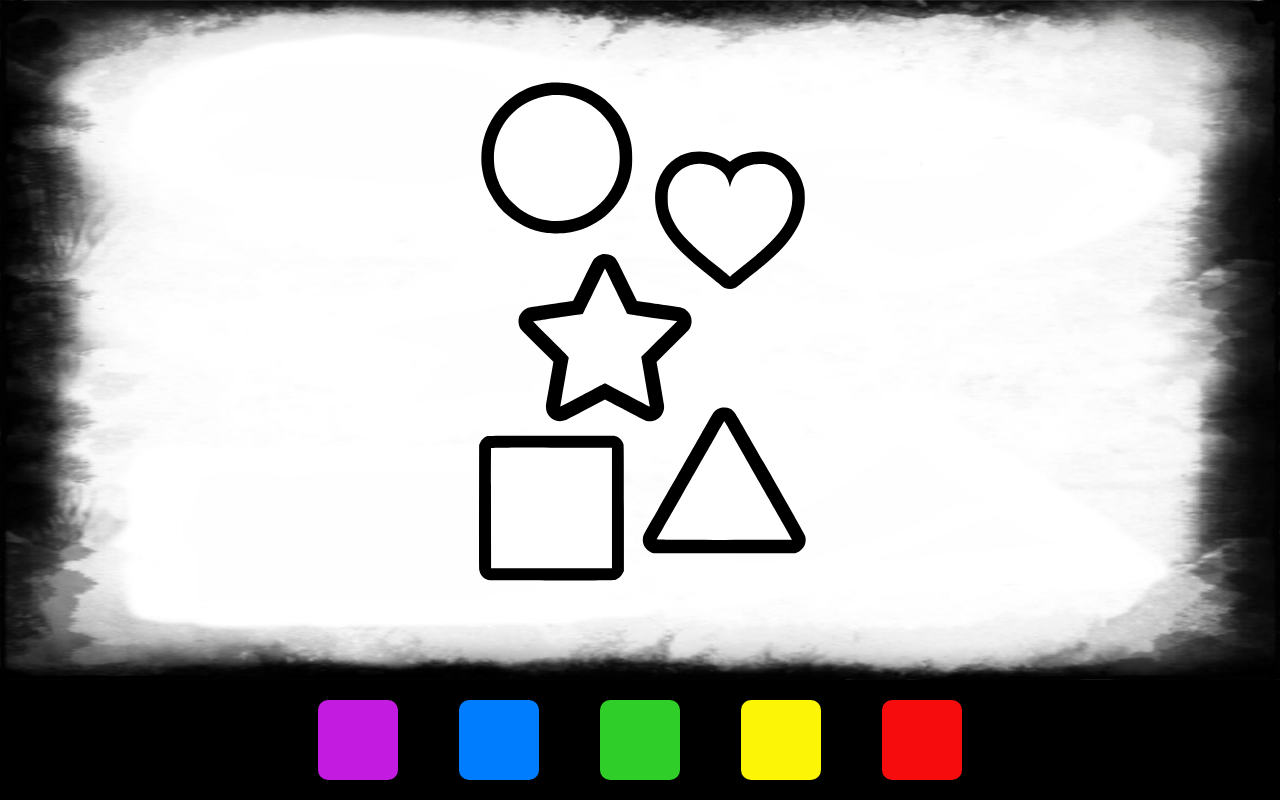
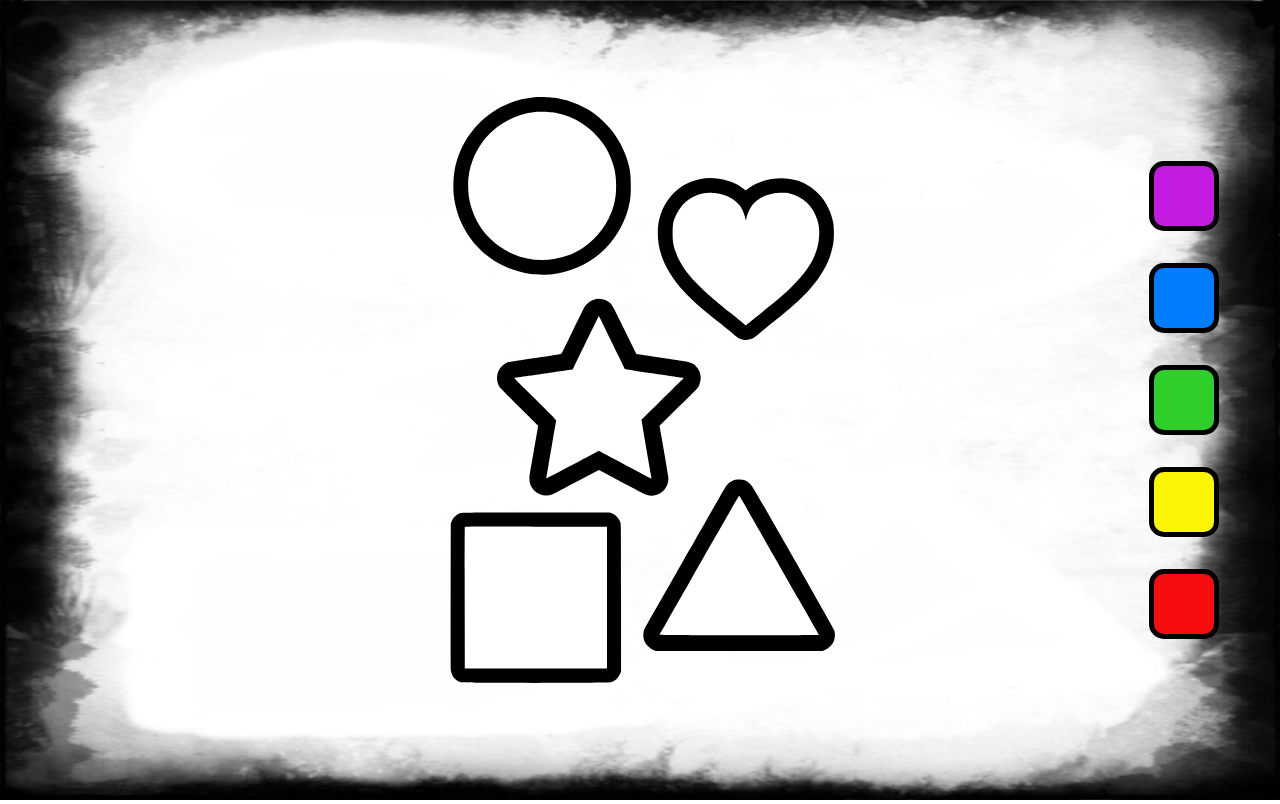
Before and after one commit to MaximeJezequel/coloring-book, a React (Vite) app: page / in a window 1280 px wide. Built offline with nearby package versions, Linux system fonts and the light colour scheme.

Commit message:
Mode landscape

```diff
--- a/src/App.css
+++ b/src/App.css
@@ -52,3 +52,22 @@
     width: min(calc(100vw / 16), 120px);
   }
 }
+
+@media (orientation: landscape) {
+  .svgContainer {
+    height: 100%;
+  }
+
+  .color-swatch-container {
+    flex-direction: column;
+    height: 100%;
+    width: 15%;
+    position: fixed;
+    right: 0;
+  }
+  .color-swatch {
+    height: min(calc(100vh / 8), 60px);
+    width: min(calc(100vh / 8), 60px);
+    margin: 2vh;
+  }
+}
```
